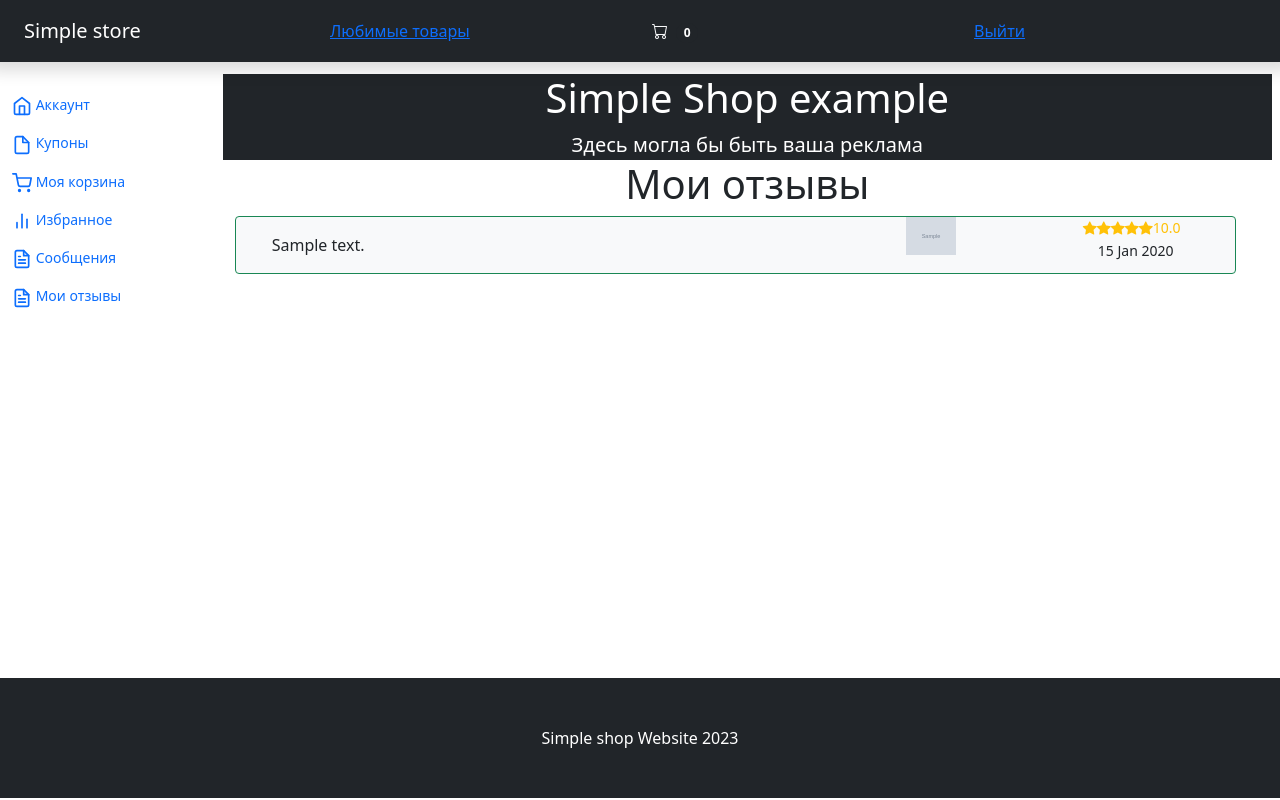
After one commit to maksimuspiter/simple_shop_final_proj, a Django app: page /account/main/my_reviews/ in a window 1280 px wide. The commit adds this page. Run offline with Django 4.2, Linux system fonts and the light colour scheme; a user stored in the database is signed in; tables that the repository leaves empty hold one stand-in row (values such as "Sample post"); grey boxes marked "Sample" are stand-in pictures.

Commit message:
add my_reviews

```diff
--- /dev/null
+++ b/myshop/account/templates/account/my_reviews.html
@@ -0,0 +1,45 @@
+{% extends 'base_account/base_account.html' %}
+{% load static %}
+
+{% block title %}
+    Отзывы
+{% endblock %}
+
+
+{% block content %}
+<h1 class="text-center">Мои отзывы</h1>
+
+{% if my_reviews %}
+
+<div class="container">
+    {% for comment in my_reviews%}
+        <div class="container border bg-light mb-2 row border border-1 border-success rounded">
+                <div  class="col-8">
+                    <p></p>{{comment.body}}</p>
+                </div>
+                <div class="col-2">
+                    <a href="{{comment.product.get_absolute_url}}">
+                        <img src="{{comment.product.image_title.url}}"
+                        alt="{{comment.product}}"
+                        width="50">
+                    </a>
+
+                </div>
+                <div class="col-2 text-center">
+                    {% with rating=comment.product_score %}
+                        {% include "shop/product/include/product_stars.html" %}
+                    {% endwith %}
+                    <div>
+                        <span class="small mb-0 ms-2">{{comment.updated|date:"d M Y"}}</span>
+                    </div>
+                </div>
+
+
+        </div>
+    {% endfor %}
+</div>
+
+{% else %}
+<span>У вас еще нет избранных товаров</span>
+{% endif %}
+{% endblock %}
--- a/myshop/account/urls.py
+++ b/myshop/account/urls.py
@@ -6,6 +6,7 @@ urlpatterns = [
     path("main/", views.my_account, name="my_account"),
     path("main/copons/", views.my_copons, name="my_copons"),
     path("main/my_favorite_products/", views.my_favorite_products, name="my_favorite_products"),
+    path("main/my_reviews/", views.my_reviews, name="my_reviews"),
     path("login/", views.user_login, name="my_account-login"),
     path("logout/", views.user_logout, name="my_account-logout"),
     path("registration/", views.registration, name="my_account-registration"),
--- a/myshop/account/views.py
+++ b/myshop/account/views.py
@@ -4,7 +4,7 @@ from django.contrib.auth import authenticate, login, logout
 from .forms import LoginForm, UserRegistrationForm, UserEditForm, AccountEditForm
 from django.contrib.auth.models import User
 from django.contrib.auth.decorators import login_required
-from shop.models import Cupon
+from shop.models import Comment
 from orders.models import Order
 from cart.cart import Cart
 
@@ -60,6 +60,32 @@ def my_favorite_products(request):
         {
             "account": account,
             "favorite_products": favorite_products,
+            "cart": cart,
+            "cart_products_with_quantity": cart_products_with_quantity,
+        },
+    )
+
+
+@login_required
+def my_reviews(request):
+    account = get_object_or_404(
+        Account.objects.select_related("user"),
+        user=request.user,
+    )
+    my_reviews = (
+        Comment.objects.filter(customer=request.user, active=True)
+        .select_related("product")
+        .select_related("customer")
+    )
+    cart = Cart(request)
+    cart_products_with_quantity = cart.get_products_with_quantity()
+
+    return render(
+        request,
+        "account/my_reviews.html",
+        {
+            "account": account,
+            "my_reviews": my_reviews,
             "cart": cart,
             "cart_products_with_quantity": cart_products_with_quantity,
         },
--- a/myshop/templates/base_account/base_account.html
+++ b/myshop/templates/base_account/base_account.html
@@ -79,7 +79,7 @@
                             </li>
 
                             <li class="nav-item">
-                                <a class="nav-link" href="#">
+                                <a class="nav-link" href="{% url 'account:my_reviews' %}">
                                 <svg xmlns="http://www.w3.org/2000/svg" width="20" height="20"  viewBox="0 0 24 24" fill="none" stroke="currentColor" stroke-width="2" stroke-linecap="round" stroke-linejoin="round" class="feather feather-file-text" aria-hidden="true"><path d="M14 2H6a2 2 0 0 0-2 2v16a2 2 0 0 0 2 2h12a2 2 0 0 0 2-2V8z"></path><polyline points="14 2 14 8 20 8"></polyline><line x1="16" y1="13" x2="8" y2="13"></line><line x1="16" y1="17" x2="8" y2="17"></line><polyline points="10 9 9 9 8 9"></polyline></svg>
                                 Мои отзывы
                                 </a>
```
Also changed, not shown: readme.md.
